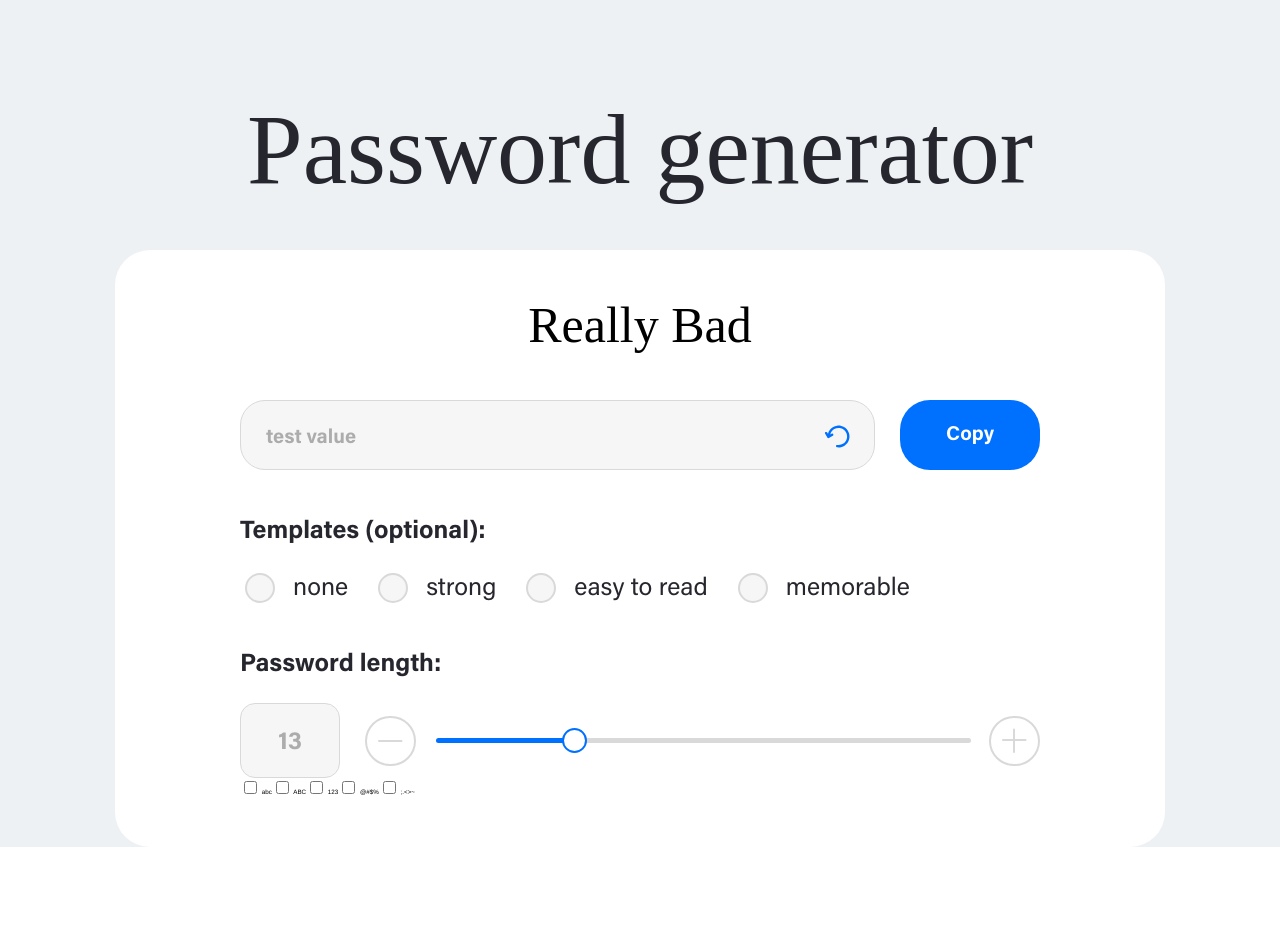
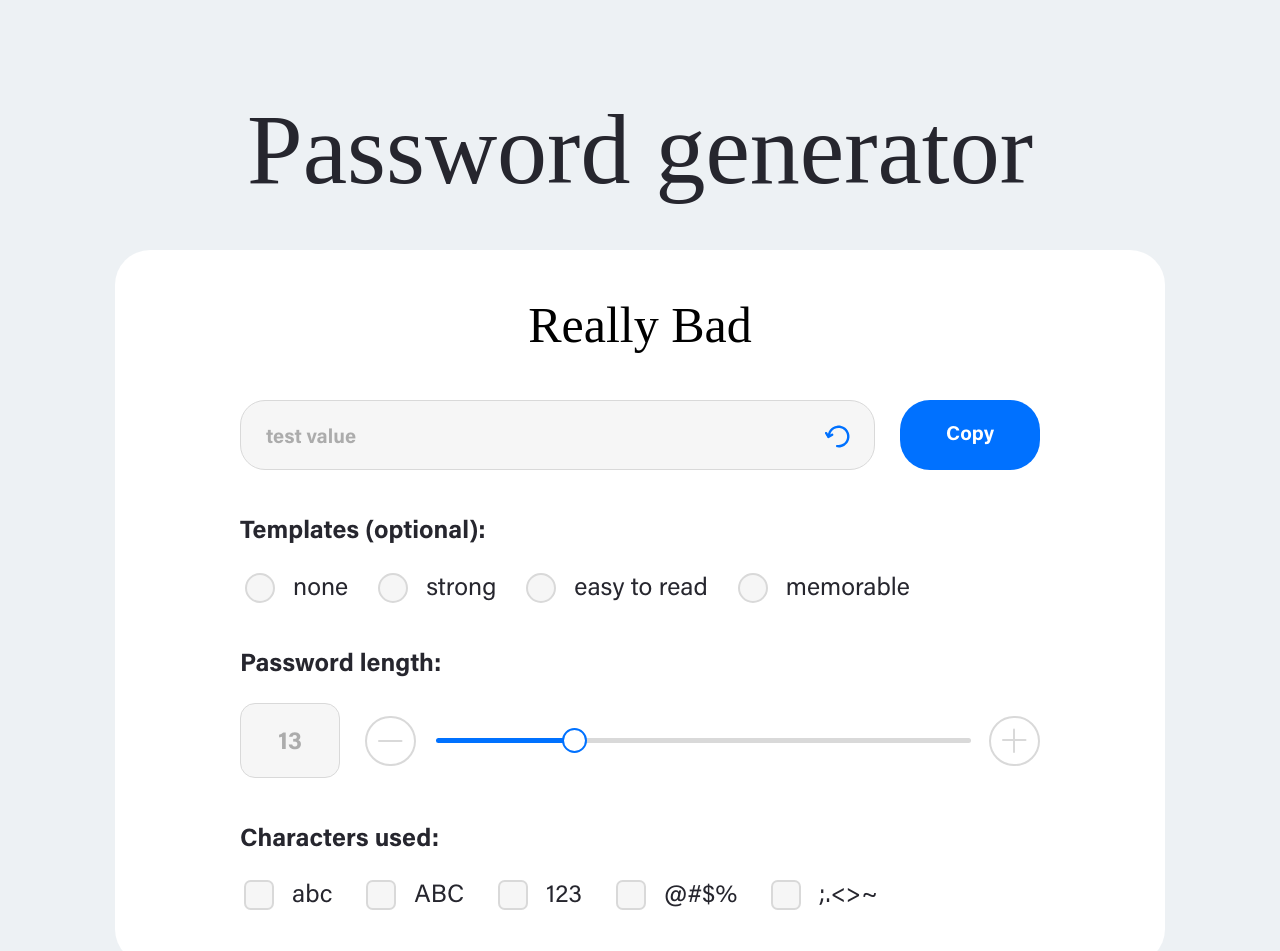
Before and after one commit to GithubMVS/password_generator_2022, a React (Create React App) app: page / in a window 1280 px wide. Shown: the top 951 px of the page. Before the commit the page ends 847 px from the top, so only its background shows below. Built offline with nearby package versions, Linux system fonts and the light colour scheme.

Commit message:
made css for characters

```diff
--- a/src/components/core/passwordGenerator/charactersUsed/characters.module.scss
+++ b/src/components/core/passwordGenerator/charactersUsed/characters.module.scss
@@ -0,0 +1,73 @@
+@mixin titlesPasswordOptions() {
+  font-size: 2.5rem;
+  font-family: "Acumin";
+  font-weight: 700;
+  padding-bottom: 2.5rem;
+  padding-top: 5rem;
+  color: var(--colorBlack);
+}
+.password_characters_title {
+  @include titlesPasswordOptions();
+}
+
+.password_characters_full {
+  display: flex;
+  align-items: center;
+}
+
+.password_characters_text {
+  padding-right: 3rem;
+  display: flex;
+  align-items: center;
+  cursor: pointer;
+}
+
+.password_characters_inputBox {
+}
+
+.password_characters_charactersUsed {
+  font-size: 2.5rem;
+  font-family: "Acumin";
+  font-weight: 400;
+  color: var(--colorBlack);
+  padding-left: 1.5rem;
+}
+
+input[type="checkbox"] {
+  -webkit-appearance: none;
+  appearance: none;
+  background-color: var(--colorLightGrey);
+  width: 3rem;
+  height: 3rem;
+  border: 0.15em solid var(--colorGrey);
+  border-radius: 0.5em;
+  transform: translateY(-0.075em);
+  display: grid;
+  place-content: center;
+  cursor: pointer;
+  transition: 0.25s;
+}
+
+input[type="checkbox"]:hover {
+  border: 0.15em solid var(--mainColor);
+}
+
+input[type="checkbox"]::before {
+  content: "";
+  height: 1rem;
+  width: 1rem;
+  background-color: var(--mainColor);
+  clip-path: polygon(14% 44%, 0 65%, 50% 100%, 100% 16%, 80% 0%, 43% 62%);
+  transform: scale(0);
+  transform-origin: bottom left;
+  transition: 120ms transform ease-in-out;
+  box-shadow: inset 1em 1em var(--form-control-color);
+}
+
+input[type="checkbox"]:checked::before {
+  transform: scale(1);
+}
+
+input[type="checkbox"]:checked {
+  border: 0.15em solid var(--mainColor);
+}
--- a/src/components/core/passwordGenerator/charactersUsed/characters.tsx
+++ b/src/components/core/passwordGenerator/charactersUsed/characters.tsx
@@ -2,23 +2,31 @@ import styles from "./characters.module.scss";
 
 const characters = () => {
   return (
+    <>
+      <p className={styles.password_characters_title}>Characters used:</p>
       <div className={styles.password_characters_full} role="group">
         <label className={styles.password_characters_text}>
-        <input className={styles.password_characters_inputBox} type="checkbox" value="lowercase" name="characters" /> abc
+          <input className={styles.password_characters_inputBox} type="checkbox" value="lowercase" name="characters" />
+          <span className={styles.password_characters_charactersUsed}>abc</span>
         </label>
         <label className={styles.password_characters_text}>
-        <input className={styles.password_characters_inputBox} type="checkbox" value="capital" name="characters" /> ABC
+          <input className={styles.password_characters_inputBox} type="checkbox" value="capital" name="characters" />
+          <span className={styles.password_characters_charactersUsed}>ABC</span>
         </label>
         <label className={styles.password_characters_text}>
-        <input className={styles.password_characters_inputBox} type="checkbox" value="numbers" name="characters" /> 123
+          <input className={styles.password_characters_inputBox} type="checkbox" value="numbers" name="characters" />
+          <span className={styles.password_characters_charactersUsed}>123</span>
         </label>
         <label className={styles.password_characters_text}>
-        <input className={styles.password_characters_inputBox} type="checkbox" value="test" name="characters" /> @#$%
+          <input className={styles.password_characters_inputBox} type="checkbox" value="test" name="characters" />
+          <span className={styles.password_characters_charactersUsed}>@#$%</span>
         </label>
         <label className={styles.password_characters_text}>
-        <input className={styles.password_characters_inputBox} type="checkbox" value="test" name="characters" /> {`;.<>~`}
+          <input className={styles.password_characters_inputBox} type="checkbox" value="test" name="characters" />
+          <span className={styles.password_characters_charactersUsed}>{`;.<>~`}</span>
         </label>
       </div>
+    </>
   );
 };
 
--- a/src/components/core/passwordGenerator/passwordLength/passwordLength.module.scss
+++ b/src/components/core/passwordGenerator/passwordLength/passwordLength.module.scss
@@ -49,6 +49,11 @@ input[type="text"] {
   align-items: center;
   justify-content: center;
   cursor: pointer;
+  transition: 0.5s;
+}
+
+.password_length_button:hover {
+  border: 0.2rem solid var(--mainColor);
 }
 
 .password_length_slider_group {
```
Lines whose indentation alone changed are shown as unchanged.
